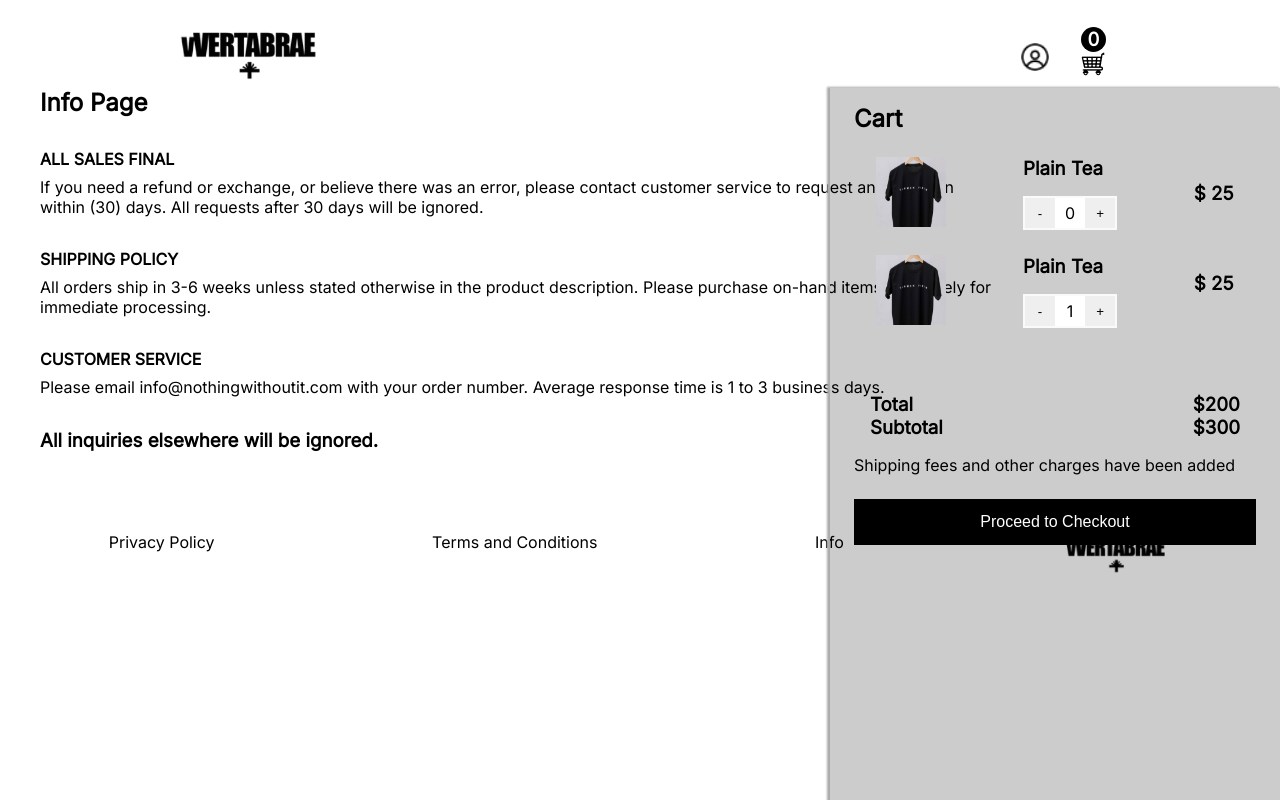
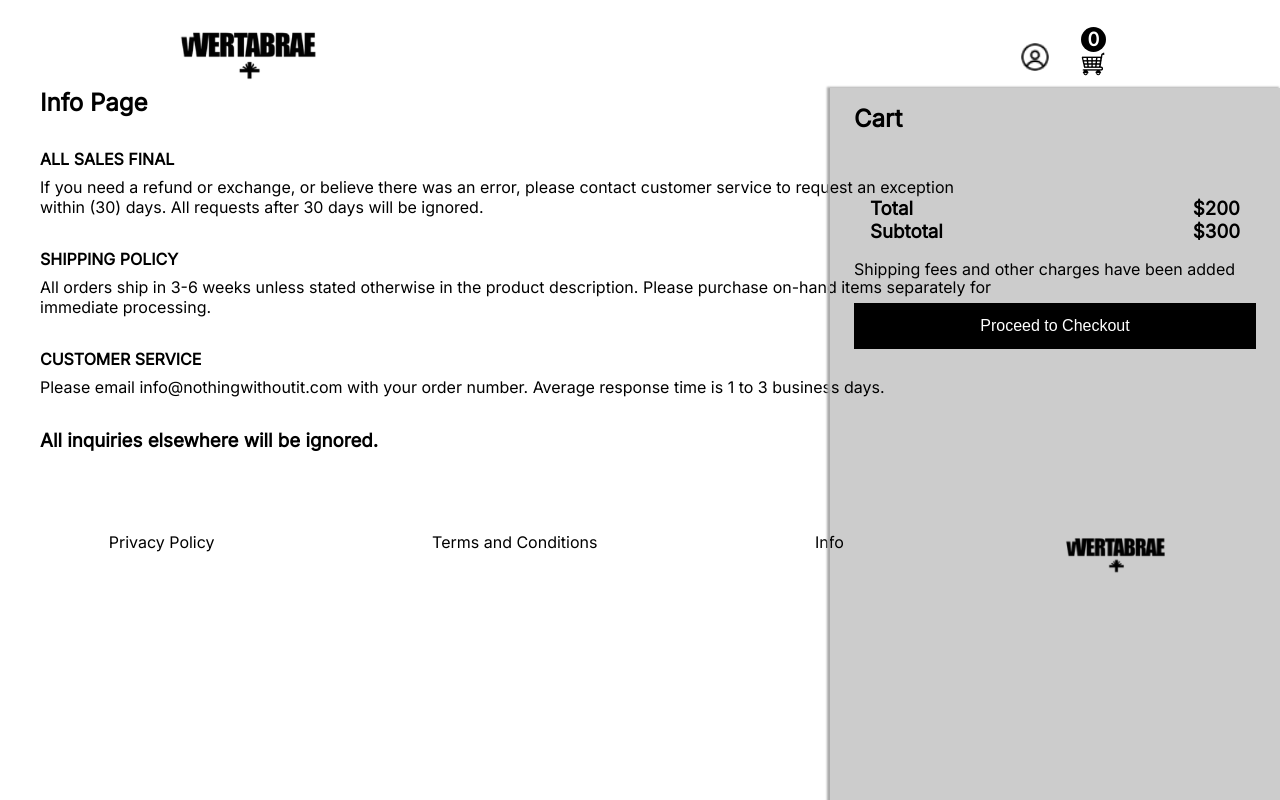
Before and after one commit to AstroSoft-NG/vertebrae-project, a React (Create React App) app: page /info in a window 1280 px wide. Both pictures are taken after a click on the picture 1093 px from the left and 64 px from the top of the page. Built offline with nearby package versions, Linux system fonts and the light colour scheme.

Commit message:
Add adding to cart functionality in to app

```diff
--- a/src/components/Button.tsx
+++ b/src/components/Button.tsx
@@ -1,11 +1,14 @@
-import React, { useContext } from 'react';
+import React, { useContext, useEffect } from 'react';
 import { useNavigate } from 'react-router-dom';
 
 import { ButtonProps } from '../services/models';
 import { AppContext } from '../appContext/AppContext';
 const AddToCartButton: React.FC<ButtonProps> = ({ text, product }) => {
-  const { handleAddCount, handleAddToCart } = useContext(AppContext);
-
+  console.log(product);
+  const { handleAddCount, handleAddToCart, cartItems } = useContext(AppContext);
+  useEffect(() => {
+    console.log(cartItems);
+  }, []);
   return (
     <div className='add-btn'>
       <button
--- a/src/components/Cart.tsx
+++ b/src/components/Cart.tsx
@@ -1,12 +1,12 @@
 import React, { useContext, useState } from 'react';
 import { useNavigate } from 'react-router-dom';
 
-import cartProduct from '../assets/images/cart-item.png';
 import { AppContext } from '../appContext/AppContext';
 
 const Cart: React.FC = () => {
+  const { isCartOpen, cartItems } = useContext(AppContext);
+
   const [itemCount, setItemCount] = useState<number>(0);
-  const { isCartOpen } = useContext(AppContext);
   const navigate = useNavigate();
   const handleCheckoutPage = () => navigate('/checkout');
 
@@ -23,12 +23,13 @@ const Cart: React.FC = () => {
   return (
     <div className={`cart-container ${isCartOpen ? 'cart-open' : ''}`}>
       <h2 className='cart-header'>Cart</h2>
-      <article className='cart-product'>
+      {cartItems.map((cartItem) => (
+        <article key={cartItem.id} className='cart-product'>
           <div>
-          <img src={cartProduct} alt='' />
+            <img src={cartItem.image} alt='' />
           </div>
           <div>
-          <h3 className='cart-product-name'>Plain Tea</h3>
+            <h3 className='cart-product-name'>{cartItem.name}</h3>
             <div className='cart-buttons'>
               <button type='button' className='cart-btn' onClick={handleDecreaseItemCount}>
                 -
@@ -40,29 +41,11 @@ const Cart: React.FC = () => {
             </div>
           </div>
           <div className='cart-product-price'>
-          <h3>$ 25</h3>
+            <h3>$ {cartItem.price}</h3>
           </div>
         </article>
-      <article className='cart-product'>
-        <div>
-          <img src={cartProduct} alt='' />
-        </div>
-        <div>
-          <h3 className='cart-product-name'>Plain Tea</h3>
-          <div className='cart-buttons'>
-            <button type='button' className='cart-btn'>
-              -
-            </button>
-            <p>1</p>
-            <button type='button' className='cart-btn'>
-              +
-            </button>
-          </div>
-        </div>
-        <div className='cart-product-name'>
-          <h3>$ 25</h3>
-        </div>
-      </article>
+      ))}
+
       <section className='amount-container'>
         <article className='total'>
           <h3>Total</h3>
--- a/src/pages/Products/ProductDetails.tsx
+++ b/src/pages/Products/ProductDetails.tsx
@@ -10,8 +10,8 @@ import Cart from '../../components/Cart';
 const ProductDetails: React.FC = () => {
   const location = useLocation();
   const { isCartOpen } = useContext(AppContext);
-
-  const { image, name, price } = location.state.product;
+  const product = location.state.product;
+  const { image, name, price } = product;
   return (
     <div>
       <Menu pageTitle='Products' />
@@ -46,7 +46,7 @@ const ProductDetails: React.FC = () => {
               <option value='L'>XXL</option>
             </select>
           </div>
-          <Button text='Add to Cart' product={location.state?.product} />
+          <Button text='Add to Cart' product={product} />
         </article>
       </section>
       <div className='product-details-footer'>
--- a/src/services/models.ts
+++ b/src/services/models.ts
@@ -3,6 +3,8 @@ export interface ProductType {
   image: string;
   name: string;
   price: number;
+  // count: number;
+  // size: string;
 }
 
 export interface FormValuesType {
```
Lines whose indentation alone changed are shown as unchanged.
